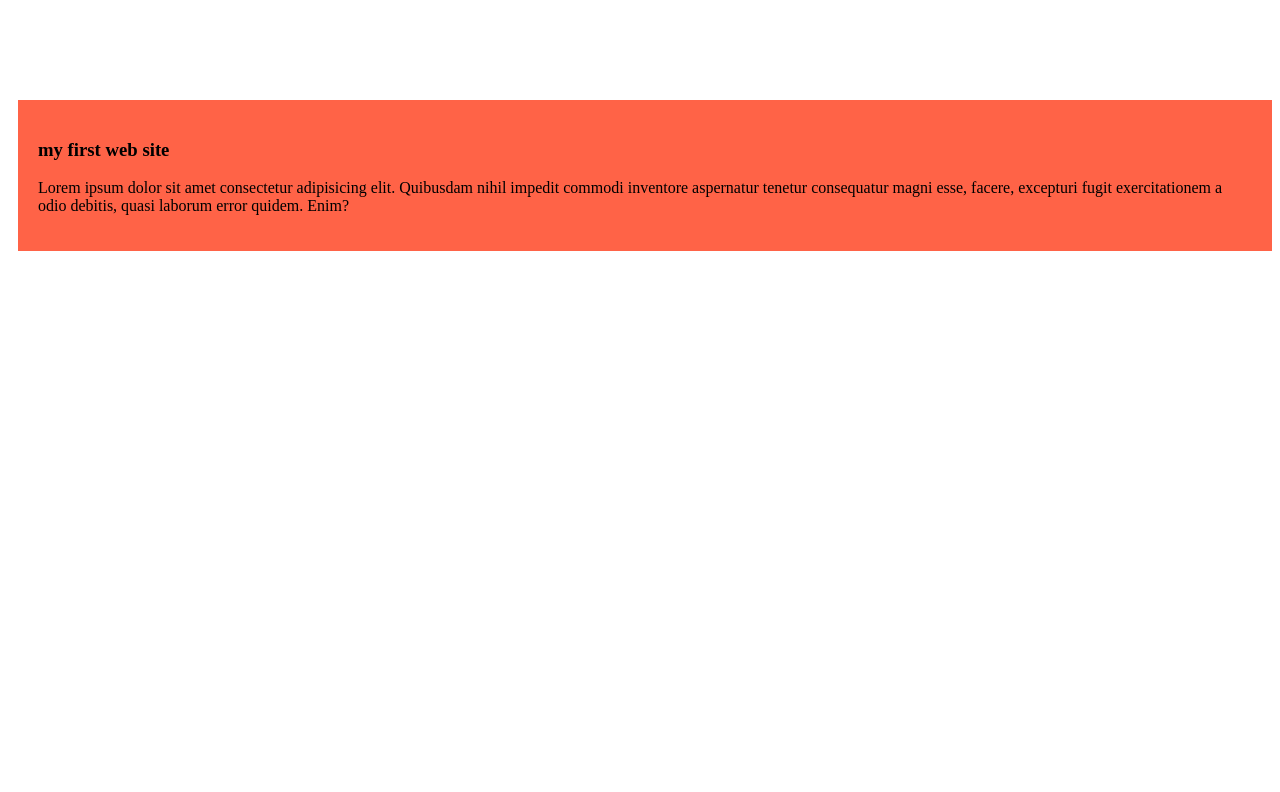
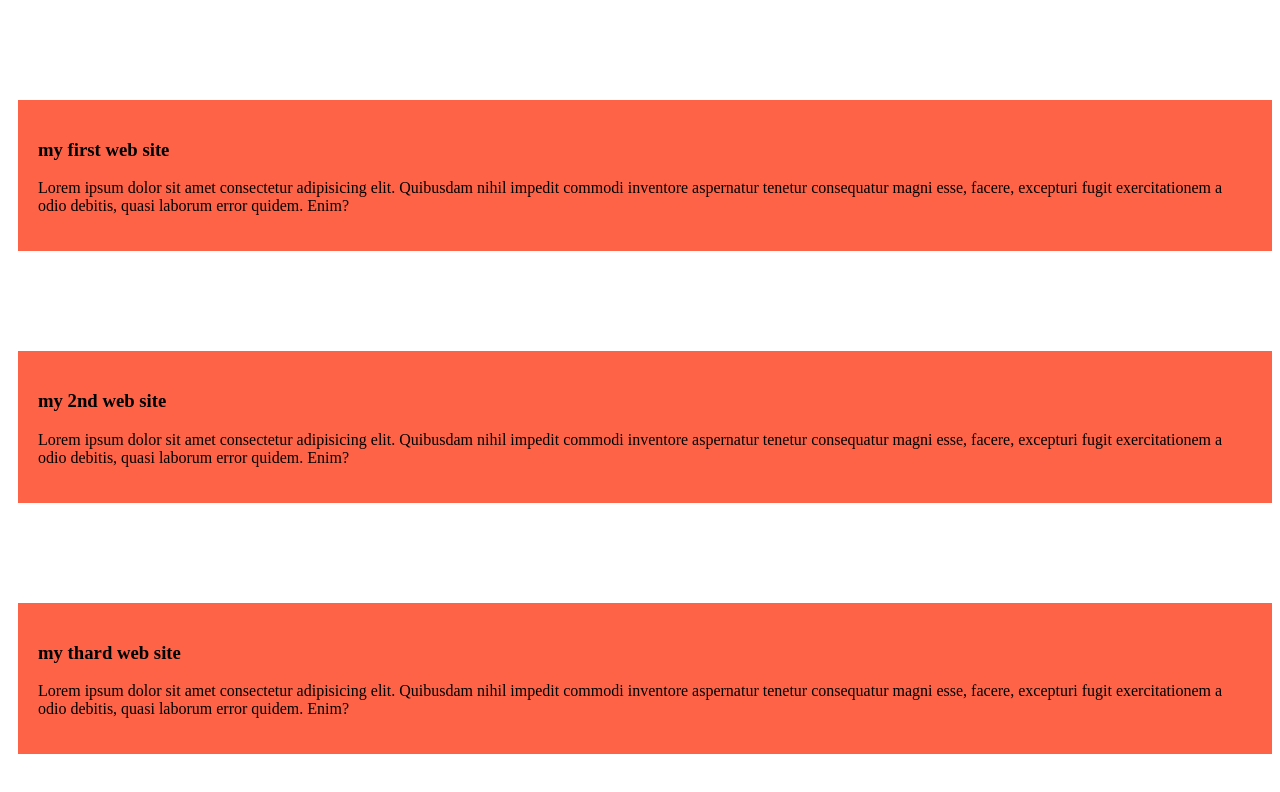
Before and after one commit to MOTIUR35/simple-web, a plain HTML site: page index.html in a window 1280 px wide. Drawn offline with Linux system fonts and the light colour scheme.

Commit message:
added 2nd blog

```diff
--- a/index.html
+++ b/index.html
@@ -5,16 +5,20 @@
     <meta name="viewport" content="width=device-width, initial-scale=1.0">
     <title>simple web</title>
     <link rel="stylesheet" href="style/blog_first.css">
-    <style>
-        div{
-        /* background-color: tomato; */
-        }
-    </style>
+
 </head>
 <body>
     <div>
         <h3>my first web site</h3>
         <p>Lorem ipsum dolor sit amet consectetur adipisicing elit. Quibusdam nihil impedit commodi inventore aspernatur tenetur consequatur magni esse, facere, excepturi fugit exercitationem a odio debitis, quasi laborum error quidem. Enim?</p>
     </div>
+    <div>
+        <h3>my 2nd web site</h3>
+        <p>Lorem ipsum dolor sit amet consectetur adipisicing elit. Quibusdam nihil impedit commodi inventore aspernatur tenetur consequatur magni esse, facere, excepturi fugit exercitationem a odio debitis, quasi laborum error quidem. Enim?</p>
+    </div>
+    <div>
+        <h3>my thard web site</h3>
+        <p>Lorem ipsum dolor sit amet consectetur adipisicing elit. Quibusdam nihil impedit commodi inventore aspernatur tenetur consequatur magni esse, facere, excepturi fugit exercitationem a odio debitis, quasi laborum error quidem. Enim?</p>
+    </div>
 </body>
 </html>
```
